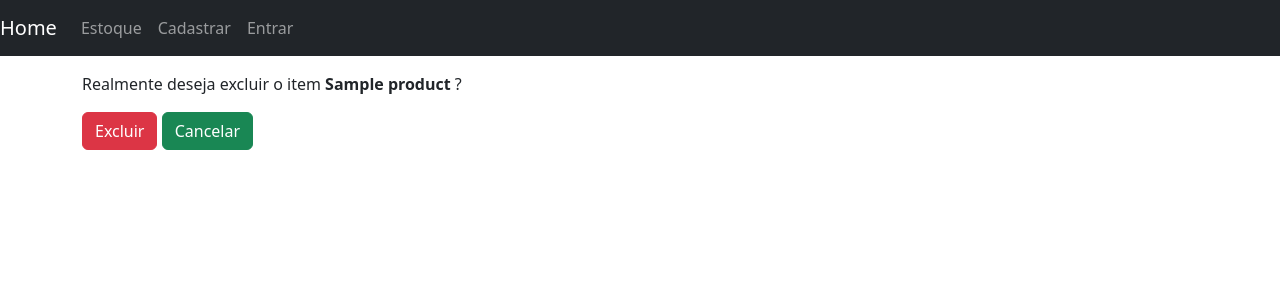
After one commit to martinsllm/product-store-django, a Django app: template store/templates/store/product_confirm_delete.html in a window 1280 px wide. The commit adds this page. Shown: the top 300 px of the page. Run offline with Django 3.2, Linux system fonts and the light colour scheme; the template is opened without the code that fills it: most values are stand-ins (such as "Sample title", 1, 10 or a date in 2020); parts of the project's set-up code (start-up, migrations or seed data) failed here and were passed over.

Commit message:
Removing a product

```diff
--- a/store/templates/store/product.html
+++ b/store/templates/store/product.html
@@ -10,6 +10,6 @@
             {{ form|crispy }}
 
             <button type="submit" class="btn btn-success">Salvar</button>
-            <a class="btn btn-danger">Excluir</a>
+            <a href="{% url 'product_delete' product.slug %}" class="btn btn-danger">Excluir</a>
         </form>
 {% endblock content %}
--- /dev/null
+++ b/store/templates/store/product_confirm_delete.html
@@ -0,0 +1,14 @@
+{% extends "base.html" %}
+
+{% block page_title %} Delete Product{% endblock page_title %}
+
+{% block content %}
+    <p>Realmente deseja excluir o item <strong>{{ product.name }}</strong> ?</p>
+
+    <form method="post">
+        {% csrf_token %}
+
+        <button type="submit" class="btn btn-danger">Excluir</button>
+        <a href="{% url "product_list" %}" class="btn btn-success">Cancelar</a>
+    </form>
+{% endblock content %}
--- a/store/urls.py
+++ b/store/urls.py
@@ -1,10 +1,13 @@
 from django.urls import path
 from store.views.ProductListView import ProductListView
+from store.views.ProductCreateView import ProductCreateView
 from store.views.ProductUpdateView import ProductUpdateView
-from store.views.ProductCreateView import ProductCreateView
+from store.views.ProductDeleteView import ProductDeleteView
 
 urlpatterns = [
     path('', ProductListView.as_view(), name='product_list'),
     path('add_product/', ProductCreateView.as_view(), name='add_product'),
     path('product/<slug:slug>', ProductUpdateView.as_view(), name='product_update'),
+    path('product/delete/<slug:slug>',
+         ProductDeleteView.as_view(), name='product_delete'),
 ]
--- a/store/views/ProductUpdateView.py
+++ b/store/views/ProductUpdateView.py
@@ -1,5 +1,4 @@
-from django.shortcuts import render, redirect
-from django.urls import reverse
+from django.shortcuts import render
 from django.views.generic import UpdateView
 from django.urls import reverse_lazy
 from django.contrib.auth.mixins import LoginRequiredMixin
```
Also changed, not shown: store/views/ProductDeleteView.py (added, +9 -0 lines).
